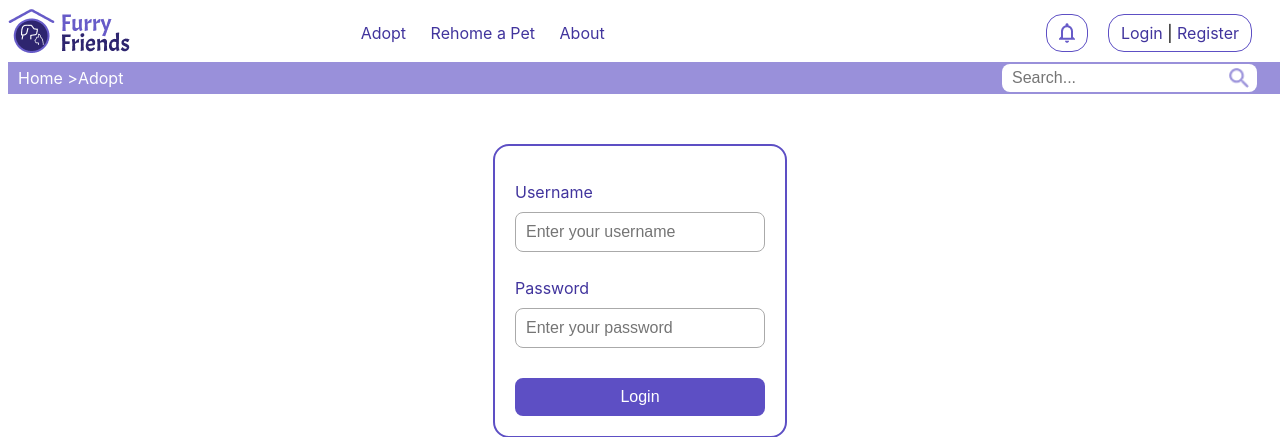
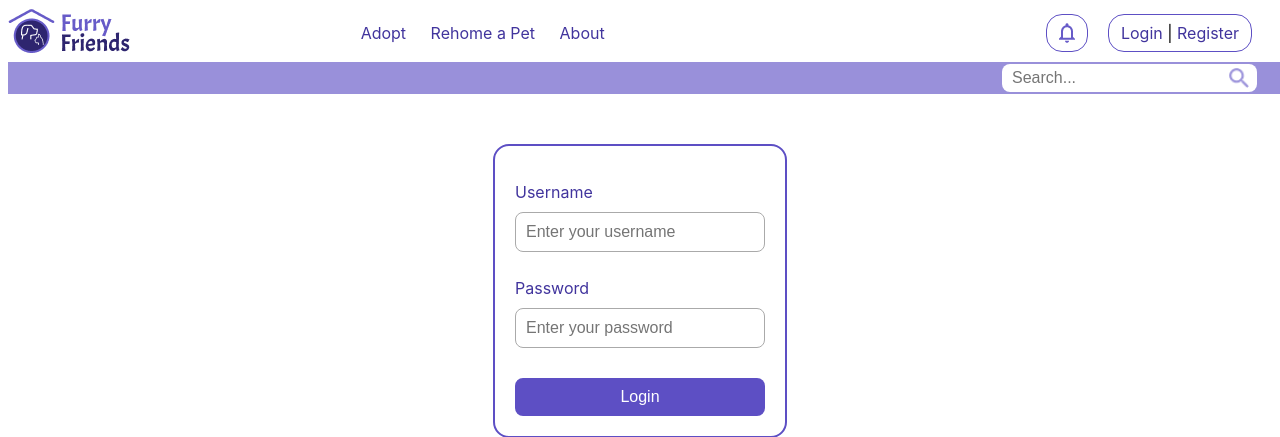
Before and after one commit to SabrinaV12/Pet-Adoption, a PHP site: page /login.php in a window 1280 px wide. Shown: the top 437 px of the page. Run offline with PHP 8.4, Linux system fonts and the light colour scheme.

Commit message:
the end??

```diff
--- a/components/header.php
+++ b/components/header.php
@@ -28,8 +28,6 @@
     </nav>
 
     <section class="mini-navigation">
-        <a href="home.php">Home > </a>
-        <a href="petSearch.php"> Adopt </a>
 
         <form class="search-bar" action="search.php" method="GET">
             <input type="text" name="query" placeholder="Search..." />
```
